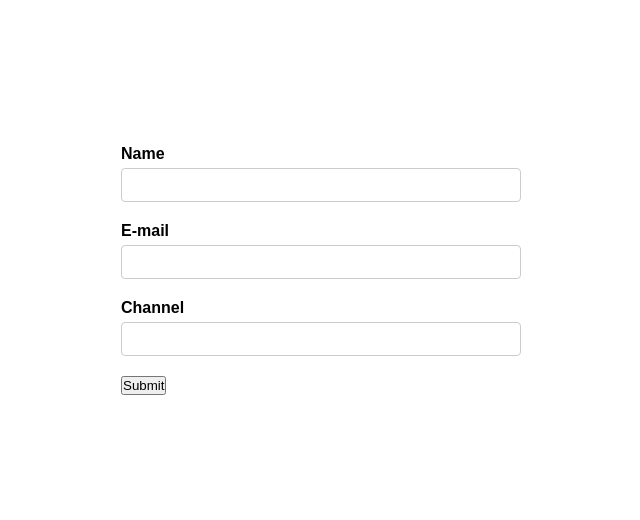
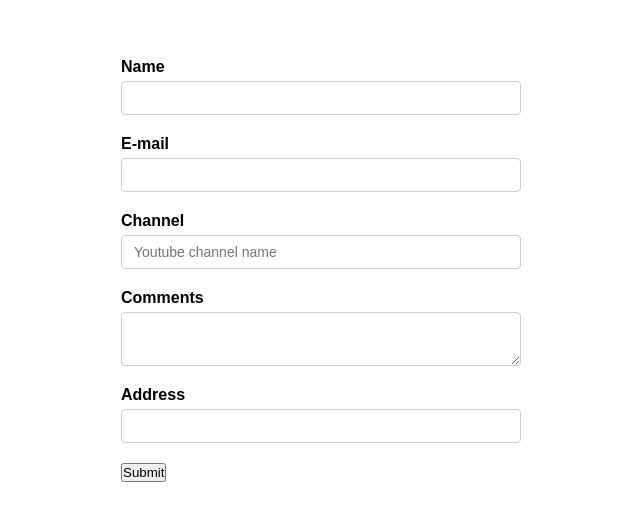
Before and after one commit to rafaelnq/formik-playground, a React (Create React App) app: page / in a window 1280 px wide. Shown: the part 130-650 px from the top of the page, without its empty margins (319-959 px from the left). Built offline with nearby package versions, Linux system fonts and the light colour scheme.

Commit message:
field revisited

```diff
--- a/src/components/YoutubeForm.js
+++ b/src/components/YoutubeForm.js
@@ -5,6 +5,8 @@
   name: '',
   email: '',
   channel: '',
+  comments: '',
+  address: '',
 };
 
 const onSubmit = (values) => {
@@ -39,8 +41,33 @@
 
         <div className="form-control">
           <label htmlFor="channel">Channel</label>
-          <Field type="text" id="channel" name="channel" />
+          <Field
+            type="text"
+            id="channel"
+            name="channel"
+            placeholder="Youtube channel name"
+          />
           <ErrorMessage name="channel" />
+        </div>
+
+        <div className="form-control">
+          <label htmlFor="comments">Comments</label>
+          <Field id="comments" name="comments" as="textarea" />
+        </div>
+
+        <div className="form-control">
+          <label htmlFor="address">Address</label>
+          <Field name="address">
+            {(props) => {
+              const { field, form, meta } = props;
+              return (
+                <div>
+                  <input type="text" id="address" {...field} />
+                  {meta.touched && meta.error ? <div>{meta.error}</div> : null}
+                </div>
+              );
+            }}
+          </Field>
         </div>
 
         <button type="submit">Submit</button>
```
